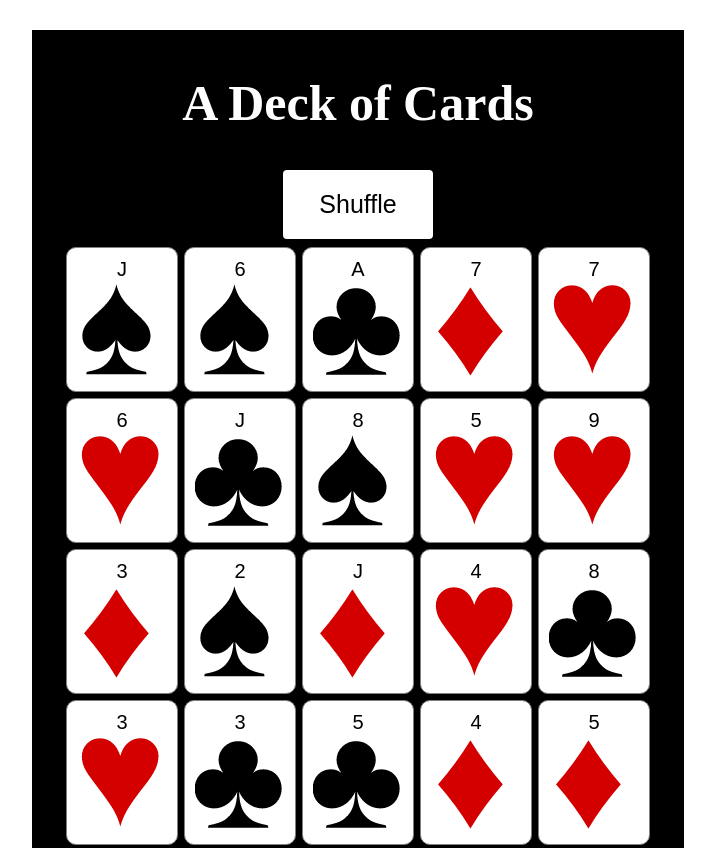
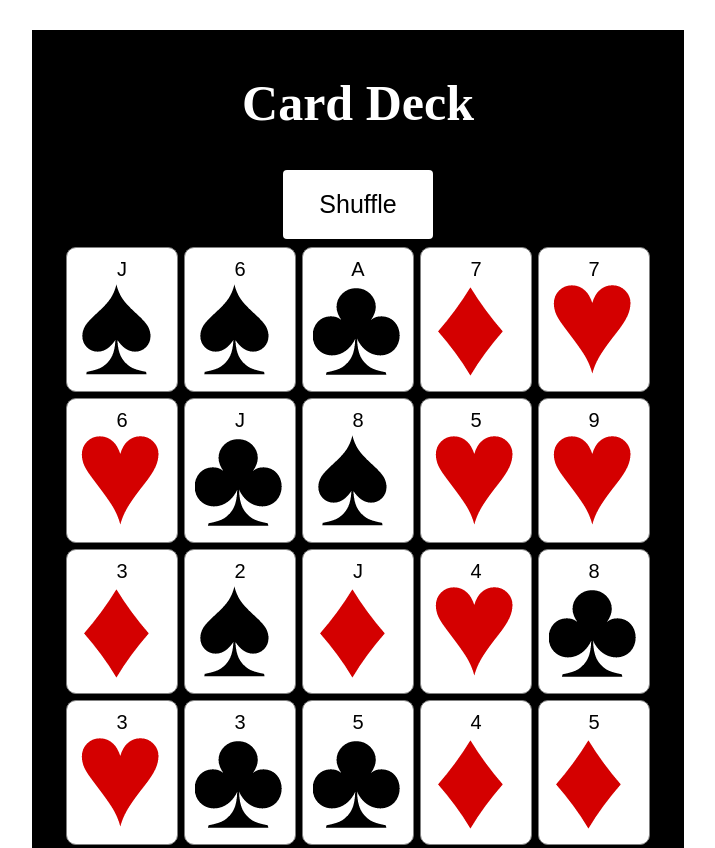
Before and after one commit to ashram333/deck-of-cards, a plain HTML site: page index.html in a window 1280 px wide. Shown: the top 848 px of the page, without its empty margins (282-997 px from the left). Drawn offline with Linux system fonts and the light colour scheme.

Commit message:
Title Change

```diff
--- a/index.html
+++ b/index.html
@@ -7,7 +7,7 @@
 
 <body>
     <div class="deck">
-        <h1>A Deck of Cards</h1>
+        <h1>Card Deck</h1>
 
         <button class="button" id="clickButton"><span>Shuffle</span></button>
         <div id="deck"></div>
```
